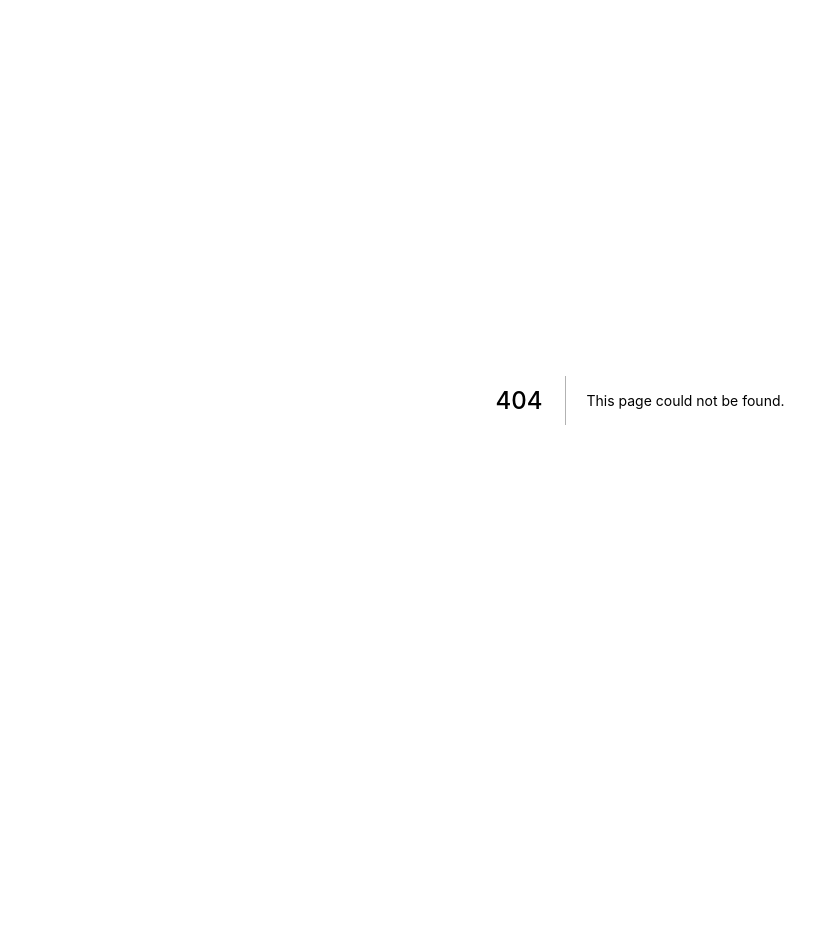
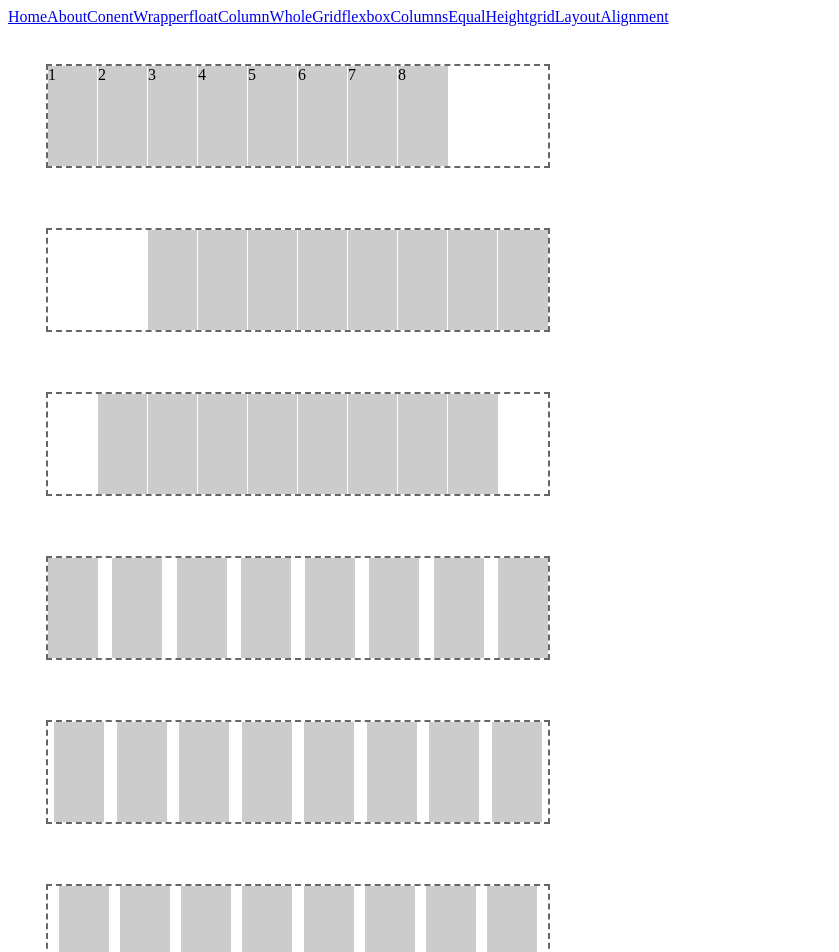
Before and after one commit to cavapoo2/react_next_page_layout_and_grids, a Next.js app: page /gridLayoutAlignment in a window 1280 px wide. Before the commit this address had no page. Shown: the top 952 px of the page, without its empty margins (0-839 px from the left). Before the commit the page ends 800 px from the top, so only its background shows below. Built offline with nearby package versions, Linux system fonts and the light colour scheme.

Commit message:
grid Layout Alignment

```diff
--- a/components/Header.js
+++ b/components/Header.js
@@ -21,6 +21,10 @@
     <Link href="/flexboxColumnsEqualHeight">
       <a style={linkStyle}>flexboxColumnsEqualHeight</a>
     </Link>
+    <Link href="/gridLayoutAlignment">
+      <a style={linkStyle}>gridLayoutAlignment</a>
+    </Link>
+
 
 
 
--- /dev/null
+++ b/pages/gridLayoutAlignment.js
@@ -0,0 +1,119 @@
+import Layout from '../components/MyLayout.js'
+import HeaderLayout from '../components/HeaderLayout'
+
+export default () => (
+  <div>
+  <HeaderLayout/>
+  <Layout>
+  <body>
+  <div className="grid">
+    <div>1</div>
+    <div>2</div>
+    <div>3</div>
+    <div>4</div>
+    <div>5</div>
+    <div>6</div>
+    <div>7</div>
+    <div>8</div>
+  </div>
+
+  <div className="grid grid-end">
+    <div></div>
+    <div></div>
+    <div></div>
+    <div></div>
+    <div></div>
+    <div></div>
+    <div></div>
+    <div></div>
+  </div>
+  <div className="grid grid-center">
+    <div></div>
+    <div></div>
+    <div></div>
+    <div></div>
+    <div></div>
+    <div></div>
+    <div></div>
+    <div></div>
+  </div>
+  <div className="grid grid-space-between">
+    <div></div>
+    <div></div>
+    <div></div>
+    <div></div>
+    <div></div>
+    <div></div>
+    <div></div>
+    <div></div>
+  </div>
+  <div className="grid grid-space-around">
+    <div></div>
+    <div></div>
+    <div></div>
+    <div></div>
+    <div></div>
+    <div></div>
+    <div></div>
+    <div></div>
+  </div>
+
+  <div className="grid grid-space-evenly">
+    <div></div>
+    <div></div>
+    <div></div>
+    <div></div>
+    <div></div>
+    <div></div>
+    <div></div>
+    <div></div>
+  </div>
+</body>
+
+    <style jsx>{`
+  body {
+    padding: 2em;
+  }
+  .grid {
+    display: -webkit-grid;
+    display: grid;
+    height: 100px;
+    margin-bottom: 4em;
+    outline: 2px dashed #666;
+    width: 500px;
+    -webkit-grid-template-rows: 100px;
+            grid-template-rows: 100px;
+    -webkit-grid-template-columns: repeat(8, 50px);
+            grid-template-columns: repeat(8, 50px);
+    justify-content: start; /* implied, default */
+  }
+  .grid-end {
+    -webkit-justify-content: end;
+            justify-content: end;
+  }
+  .grid-center {
+    -webkit-justify-content: center;
+            justify-content: center;
+  }
+  .grid-space-between {
+    -webkit-justify-content: space-between;
+            justify-content: space-between;
+  }
+  .grid-space-around {
+    -webkit-justify-content: space-around;
+            justify-content: space-around;
+  }
+  .grid-space-evenly {
+    -webkit-justify-content: space-evenly;
+            justify-content: space-evenly;
+  }
+  .grid > * {
+    outline: 1px solid #fff;
+    background-color: #ccc;
+  }
+
+`}</style>
+
+  </Layout>
+  </div>
+)
```
